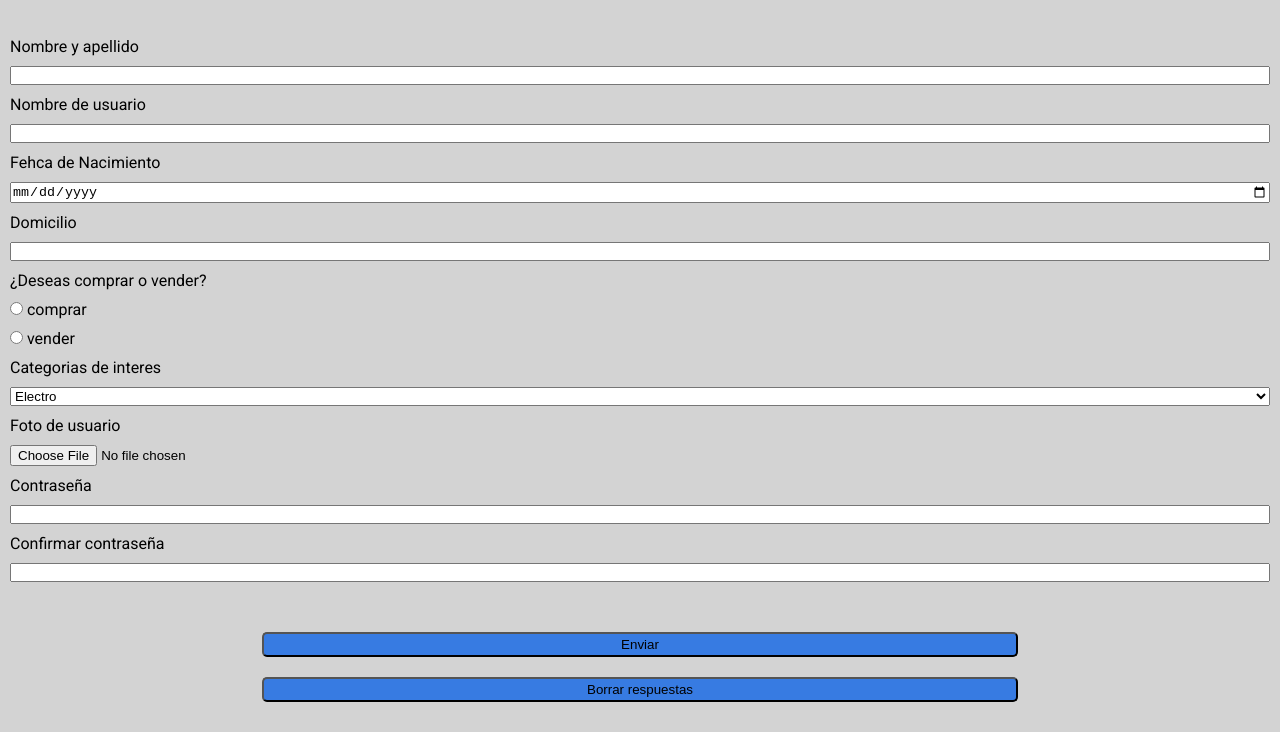
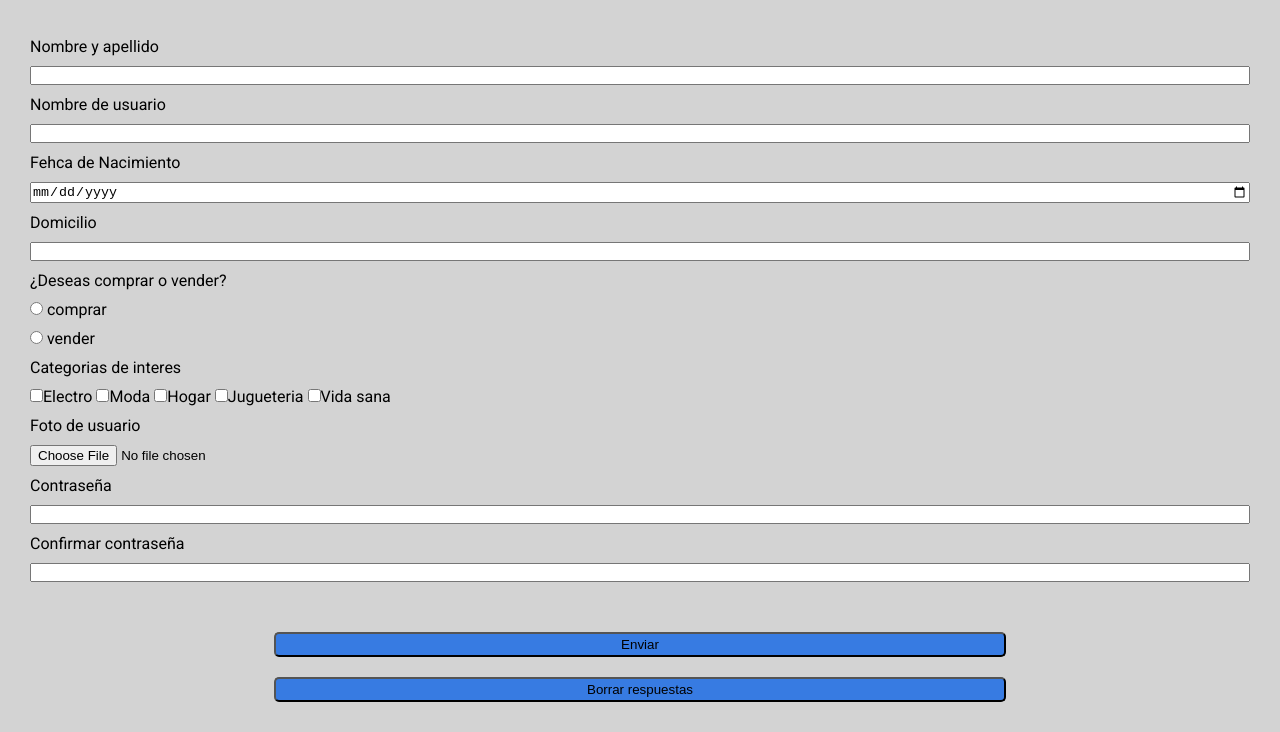
Before and after one commit to SantiJuarez1/Mercadoliebre, a website: page views/register.html in a window 1280 px wide. Shown: the part 186-918 px from the top of the page. Drawn offline with Linux system fonts and the light colour scheme.

Commit message:
checkboxes en register

```diff
--- a/public/css/register.css
+++ b/public/css/register.css
@@ -8,7 +8,7 @@
     display: flex;
     flex-direction: column;
     gap: 10px;
-    margin: 10px;
+    margin: 30px;
     margin-top: 40px;
 }
 
--- a/views/register.html
+++ b/views/register.html
@@ -41,15 +41,15 @@
         <label><input id="vender" type="radio" name="comprar-vender" value="vender"> vender</label>
 
         <label>Categorias de interes</label>
-        <select name="categoria" id="categoria">
+        <div name="categoria" id="categoria">
 
-            <option>Electro</option>
-            <option>Moda</option>
-            <option>Hogar</option>
-            <option>Jugueteria</option>
-            <option>Vida sana</option>
+            <input type="checkbox">Electro</input>
+            <input type="checkbox">Moda</input>
+            <input type="checkbox">Hogar</input>
+            <input type="checkbox">Jugueteria</input>
+            <input type="checkbox">Vida sana</input>
 
-        </select>
+        </div>
 
         <label>Foto de usuario</label>
         <input type="file">
```
